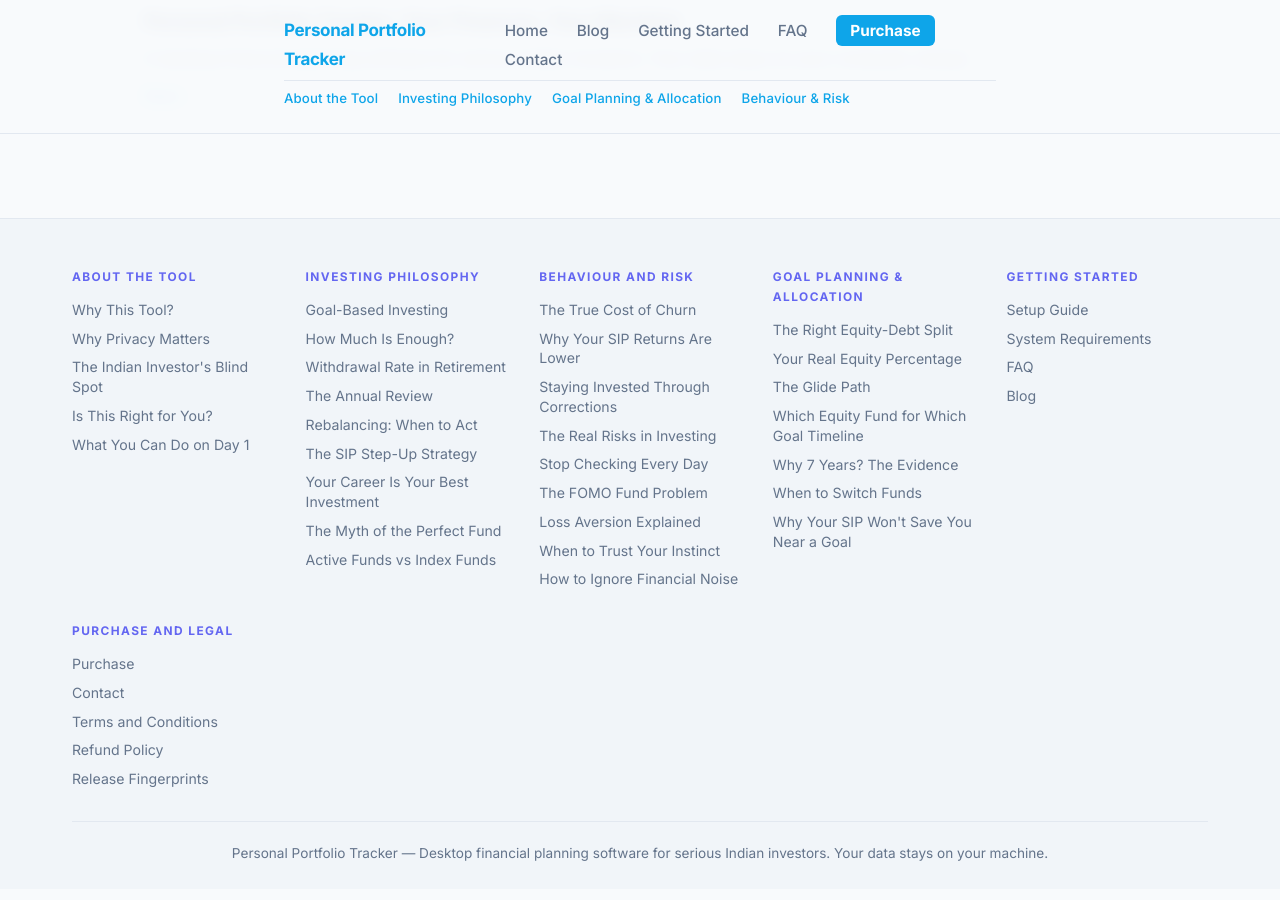
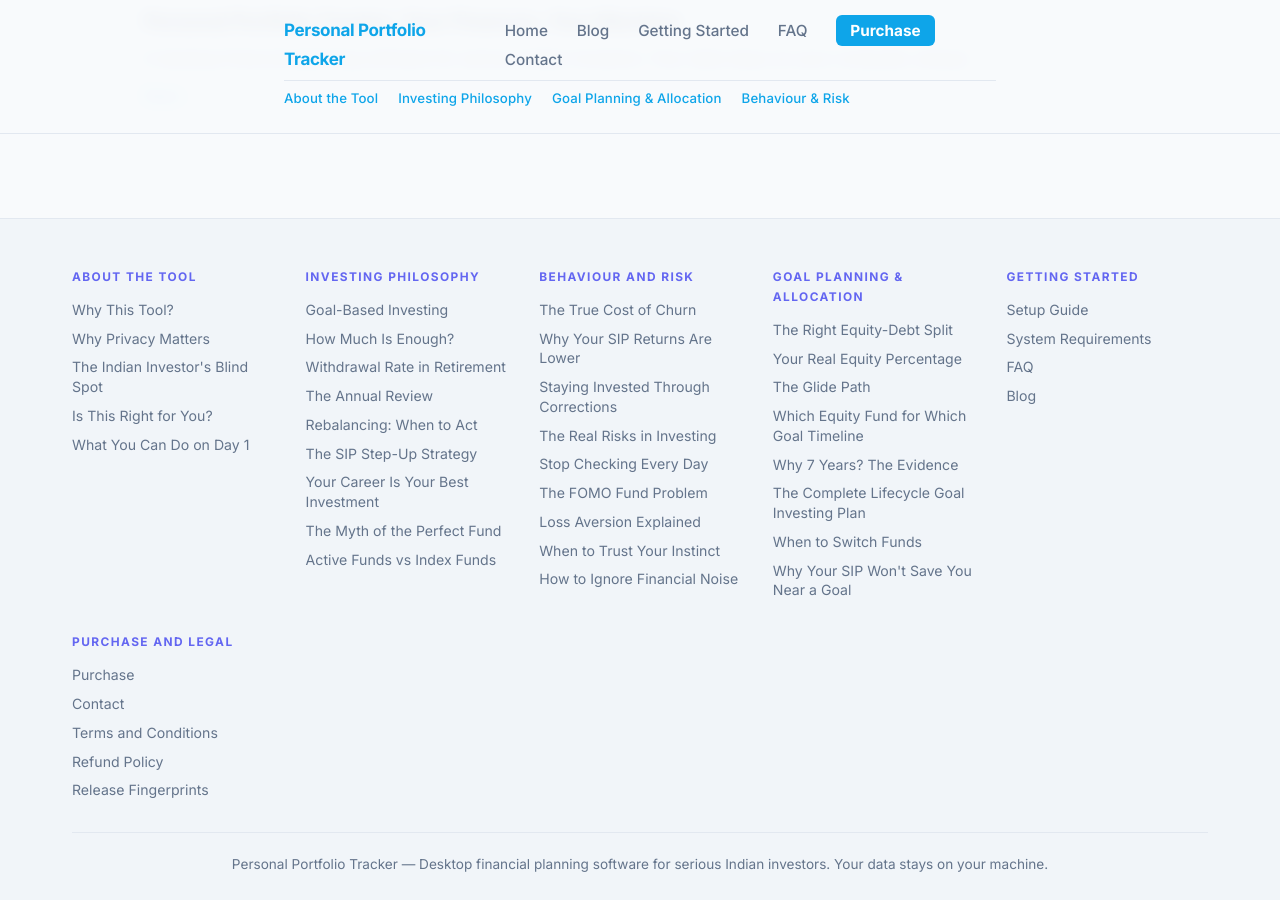
Before and after one commit to srikrishna2024/portfolio-tracker-blog, a Jekyll site: the page built from index.html, in a window 1280 px wide and 900 px high, scrolled down 5418 px. Built offline with Jekyll 4.4.1, drawn with Linux system fonts in a browser that asks for light colours.

Commit message:
blog: add lifecycle plan to Goal Planning navigation

```diff
--- a/_includes/sidebar.html
+++ b/_includes/sidebar.html
@@ -57,6 +57,7 @@
       <li><a href="{{ '/blog/2026/06/fund-category-timeline-matching/' | relative_url }}" class="sidebar-post-link">Which Equity Fund for Which Goal Timeline</a></li>
       <li><a href="{{ '/blog/2026/06/why-7-years-fund-timeline-evidence/' | relative_url }}" class="sidebar-post-link">Why 7 Years? The Evidence</a></li>
       <li><a href="{{ '/blog/2026/06/when-to-switch-funds/' | relative_url }}" class="sidebar-post-link">When to Switch Funds (and When Not To)</a></li>
+      <li><a href="{{ '/blog/2026/06/lifecycle-goal-investing-plan/' | relative_url }}" class="sidebar-post-link">The Complete Lifecycle Goal Investing Plan</a></li>
       <li><a href="{{ '/blog/2026/06/equity-dampening-effect/' | relative_url }}" class="sidebar-post-link">Why Your SIP Won't Save You Near a Goal</a></li>
     </ul>
   </div>
--- a/_layouts/default.html
+++ b/_layouts/default.html
@@ -87,6 +87,7 @@
           <a href="{{ '/glide-path/' | relative_url }}">The Glide Path</a>
           <a href="{{ '/blog/2026/06/fund-category-timeline-matching/' | relative_url }}">Which Equity Fund for Which Goal Timeline</a>
           <a href="{{ '/blog/2026/06/why-7-years-fund-timeline-evidence/' | relative_url }}">Why 7 Years? The Evidence</a>
+          <a href="{{ '/blog/2026/06/lifecycle-goal-investing-plan/' | relative_url }}">The Complete Lifecycle Goal Investing Plan</a>
           <a href="{{ '/blog/2026/06/when-to-switch-funds/' | relative_url }}">When to Switch Funds</a>
           <a href="{{ '/blog/2026/06/equity-dampening-effect/' | relative_url }}">Why Your SIP Won't Save You Near a Goal</a>
         </div>
--- a/_layouts/home.html
+++ b/_layouts/home.html
@@ -72,6 +72,7 @@
           <a href="{{ '/glide-path/' | relative_url }}">The Glide Path</a>
           <a href="{{ '/blog/2026/06/fund-category-timeline-matching/' | relative_url }}">Which Equity Fund for Which Goal Timeline</a>
           <a href="{{ '/blog/2026/06/why-7-years-fund-timeline-evidence/' | relative_url }}">Why 7 Years? The Evidence Behind the Thresholds</a>
+          <a href="{{ '/blog/2026/06/lifecycle-goal-investing-plan/' | relative_url }}">The Complete Lifecycle Goal Investing Plan</a>
           <a href="{{ '/blog/2026/06/when-to-switch-funds/' | relative_url }}">When to Switch Funds (and When Not To)</a>
           <a href="{{ '/blog/2026/06/equity-dampening-effect/' | relative_url }}">Why Your SIP Will Not Save You Near a Goal</a>
         </div>
--- a/_layouts/wide.html
+++ b/_layouts/wide.html
@@ -83,6 +83,7 @@
           <a href="{{ '/glide-path/' | relative_url }}">The Glide Path</a>
           <a href="{{ '/blog/2026/06/fund-category-timeline-matching/' | relative_url }}">Which Equity Fund for Which Goal Timeline</a>
           <a href="{{ '/blog/2026/06/why-7-years-fund-timeline-evidence/' | relative_url }}">Why 7 Years? The Evidence</a>
+          <a href="{{ '/blog/2026/06/lifecycle-goal-investing-plan/' | relative_url }}">The Complete Lifecycle Goal Investing Plan</a>
           <a href="{{ '/blog/2026/06/when-to-switch-funds/' | relative_url }}">When to Switch Funds</a>
           <a href="{{ '/blog/2026/06/equity-dampening-effect/' | relative_url }}">Why Your SIP Won't Save You Near a Goal</a>
         </div>
```
